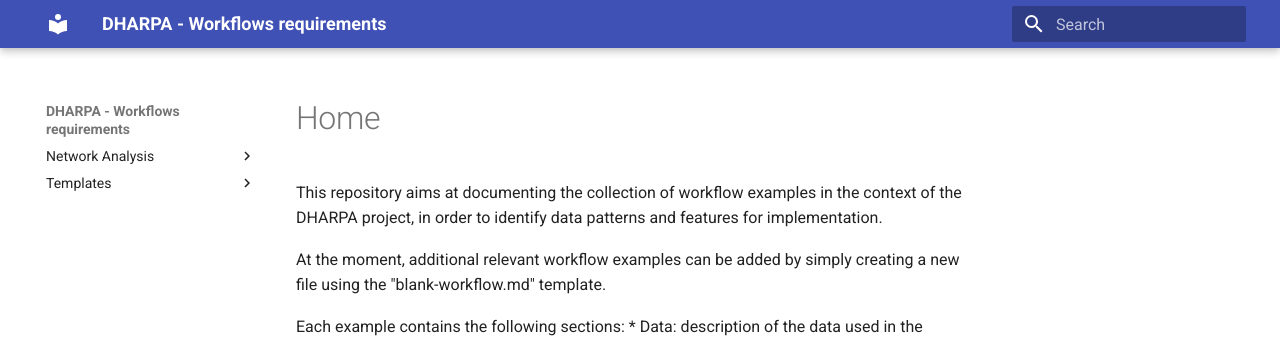
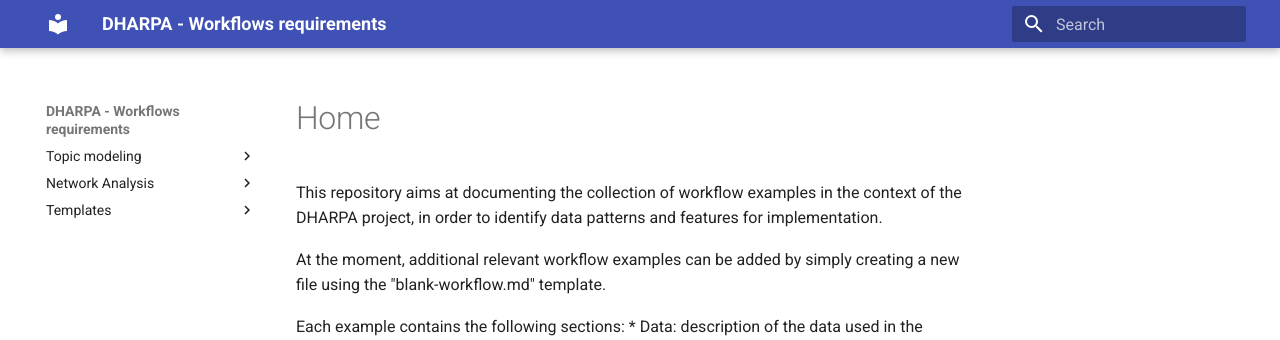
Before and after one commit to DHARPA-Project/DHARPA-Project-workflows-requirements, an MkDocs documentation site: the page built from docs/index.md, in a window 1280 px wide. Shown: the top 340 px of the page. Built offline with MkDocs 1.6.1 and Material for MkDocs 9.7.7, drawn with Linux system fonts in a browser that asks for light colours.

Commit message:
add TM LDA

```diff
--- a/mkdocs.yml
+++ b/mkdocs.yml
@@ -7,6 +7,8 @@
   - pymdownx.tabbed:
       alternate_style: true
 nav:
+  - 'Topic modeling':
+    - 'LDA': 'lda-gensim.md'
   - 'Network Analysis':
     - 'Directed weighted graph analysis': 'na-directed-weighted.md'
     - 'Undirected bipartite graph analysis': 'na-bipartite.md'
```
